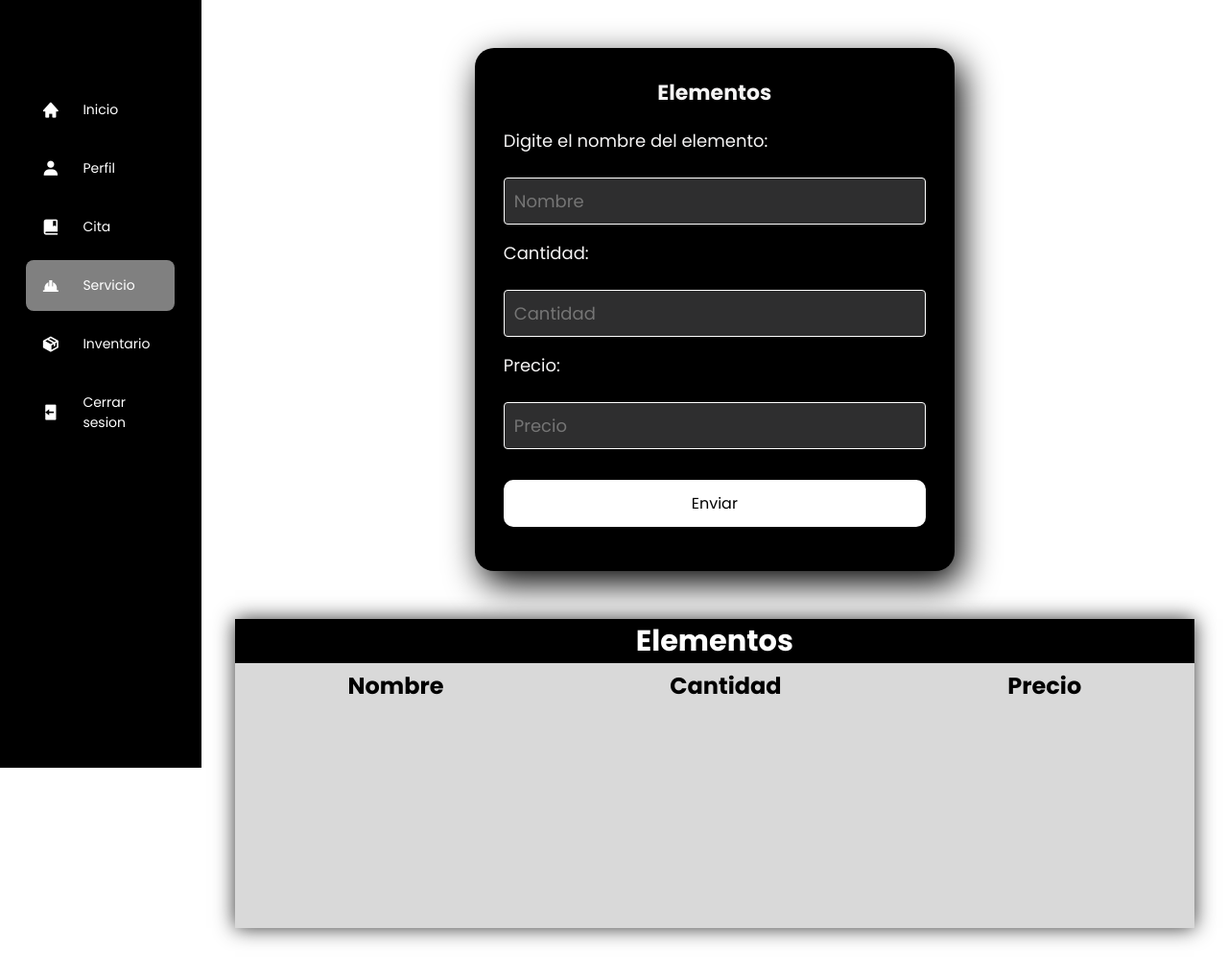
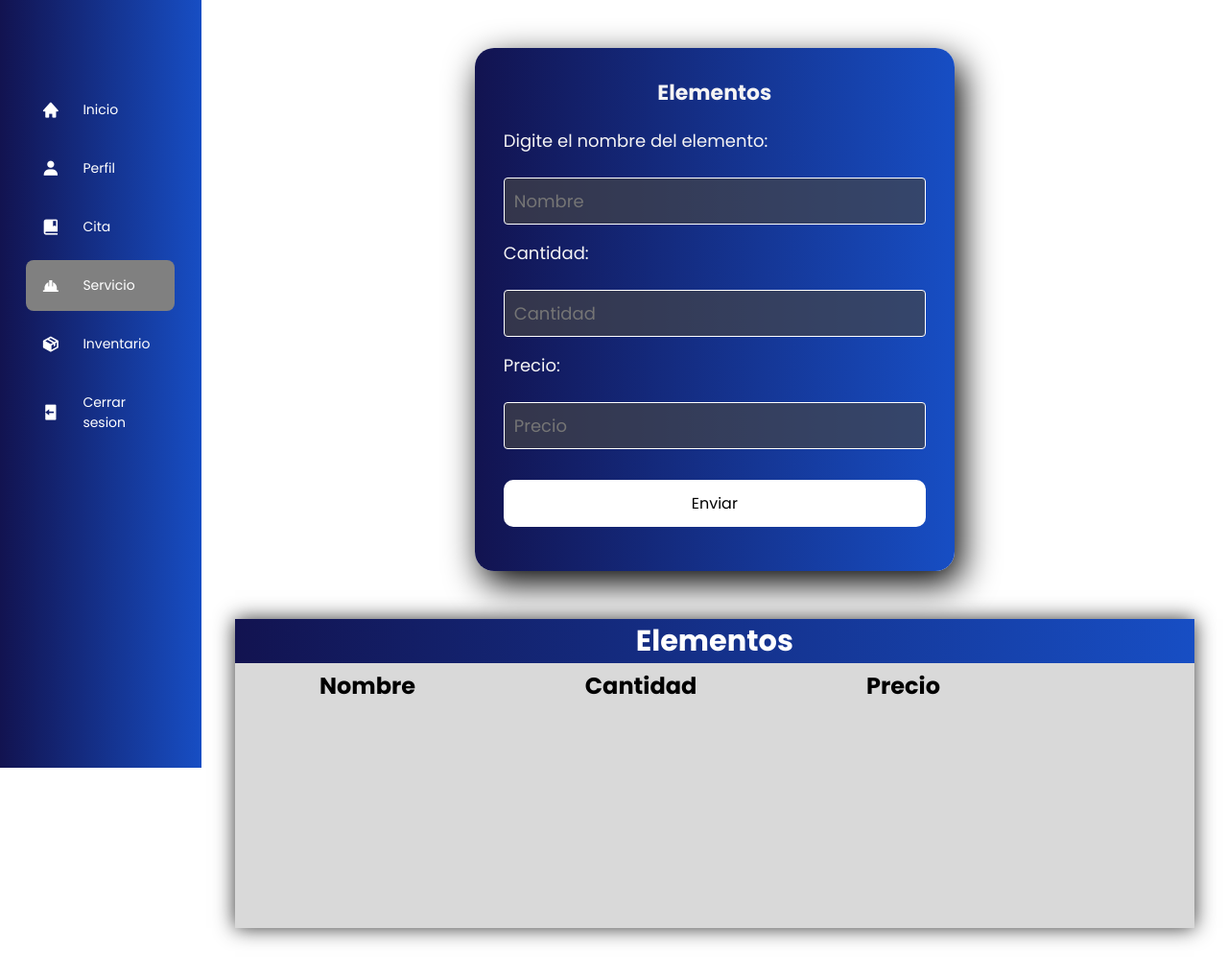
Before and after one commit to JeancaMayorga11/PROJECT_Gaes1, a PHP site: page /inventario.php in a window 1280 px wide. Shown: the whole page at 96% size. Run offline with PHP 8.4, Linux system fonts and the light colour scheme; data that the repository does not hold is empty.

Commit message:
Update sidebar.css

```diff
--- a/dashboard/css/sidebar.css
+++ b/dashboard/css/sidebar.css
@@ -15,7 +15,7 @@ display: flex;
 }
 
 .sidebar{
-position: sticky;
+position:sticky;
 top: 0;
 left: 0;
 bottom: 0;
@@ -25,7 +25,7 @@ padding: 0 1.7rem;
 color: whitesmoke;
 overflow: hidden;
 transition: all 0.5s linear;
-background:black;
+background: linear-gradient(to right, rgb(18, 19, 80), rgb(23, 78, 196));
 }
 
 .sidebar:hover{
@@ -98,8 +98,8 @@ margin-top: 50px;
 
 .table__title{
 grid-column-start: 1;
-grid-column-end: 4;
-background: #000000;
+grid-column-end: 5;
+background: linear-gradient(to right, rgb(18, 19, 80), rgb(23, 78, 196));
 color: white;
 display: flex;
 justify-content: center;
@@ -137,7 +137,7 @@ background-color:rgb(186, 183, 183);
 
 .form-register{
 width: 500px;
-background: rgb(0, 0, 0);
+background: linear-gradient(to right, rgb(18, 19, 80), rgb(23, 78, 196));
 padding: 30px;
 margin: auto;
 margin-top: 50px;
@@ -174,6 +174,7 @@ font-size: 18px;
 .form-register a{
 color: #302626;
 text-decoration: none;
+text-align: center;
 }
 
 .form-register a:hover{
@@ -200,7 +201,10 @@ background-color:#535252e5;
 .form-register label{
 font-size: 18px;
 
+
 }
+
+
 
 .main{
 position: relative;
```
